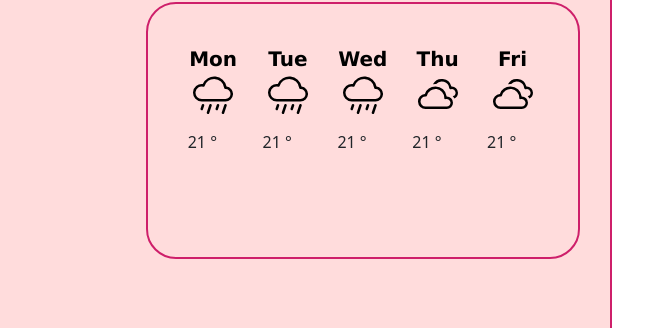
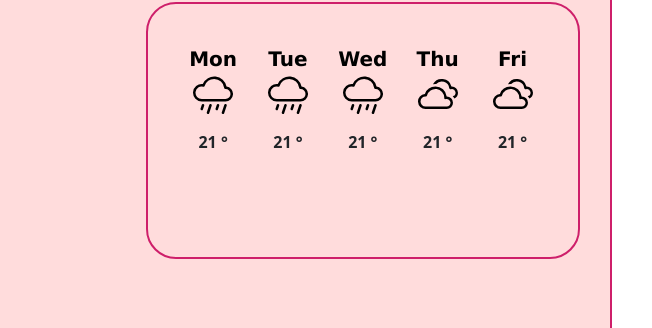
Before and after one commit to Fulviaca/SheCodes-weather-app, a plain HTML site: page index.html in a window 1280 px wide. Shown: the part 196-524 px from the top of the page, 628-1280 px from the left. Drawn offline with nearby package versions, Linux system fonts and the light colour scheme; no server answers.

Commit message:
html forecast

```diff
--- a/src/style.css
+++ b/src/style.css
@@ -67,3 +67,9 @@ footer {
 .search-form {
   text-align: center;
 }
+.forecast {
+  position: center;
+  text-align: center;
+  font-weight: bold;
+  display: block;
+}
```
Also changed, not shown: index.html (+5 -5 lines).
